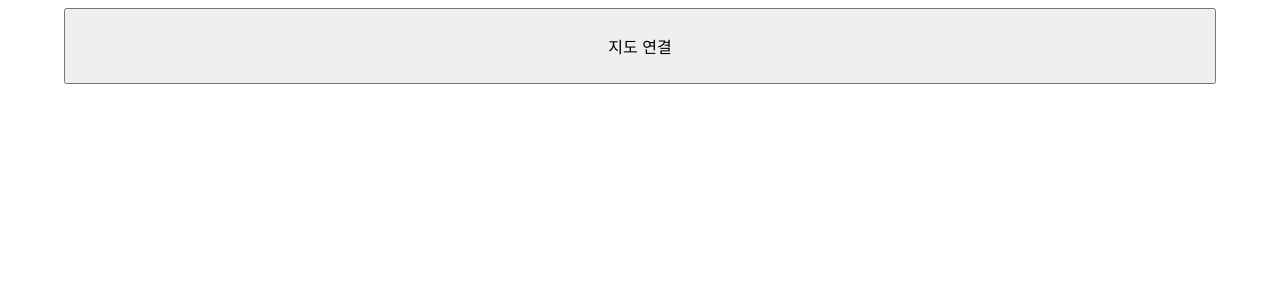
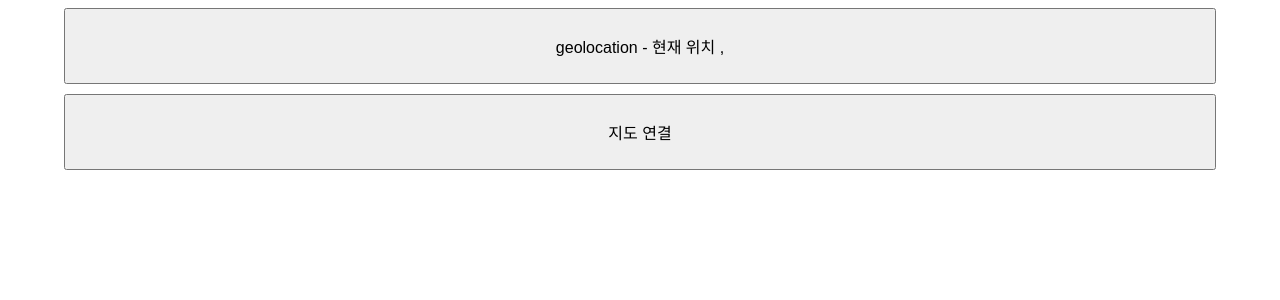
Before and after one commit to Hyyunjin/geo, a React (Vite) app: page / in a window 1280 px wide. Shown: the top 300 px of the page. Built offline with nearby package versions, Linux system fonts and the light colour scheme.

Commit message:
feat: 코드 원복

```diff
--- a/src/App.tsx
+++ b/src/App.tsx
@@ -59,13 +59,10 @@ function App() {
 
   return (
     <section className="root">
-      {permission}
-      {permission ==="X" &&(<>
-      <button className="button" onClick={getLocation}>
-        현재 위치 : {permission} {location.lat}, {location.lng}
+
+       <button className="button" onClick={getLocation}>
+        geolocation {permission} - 현재 위치 {location.lat}, {location.lng}
       </button>
-      </>
-    )}
       <button className="geoButton" onClick={handleMapOpen}>
         지도 연결
       </button>
```
